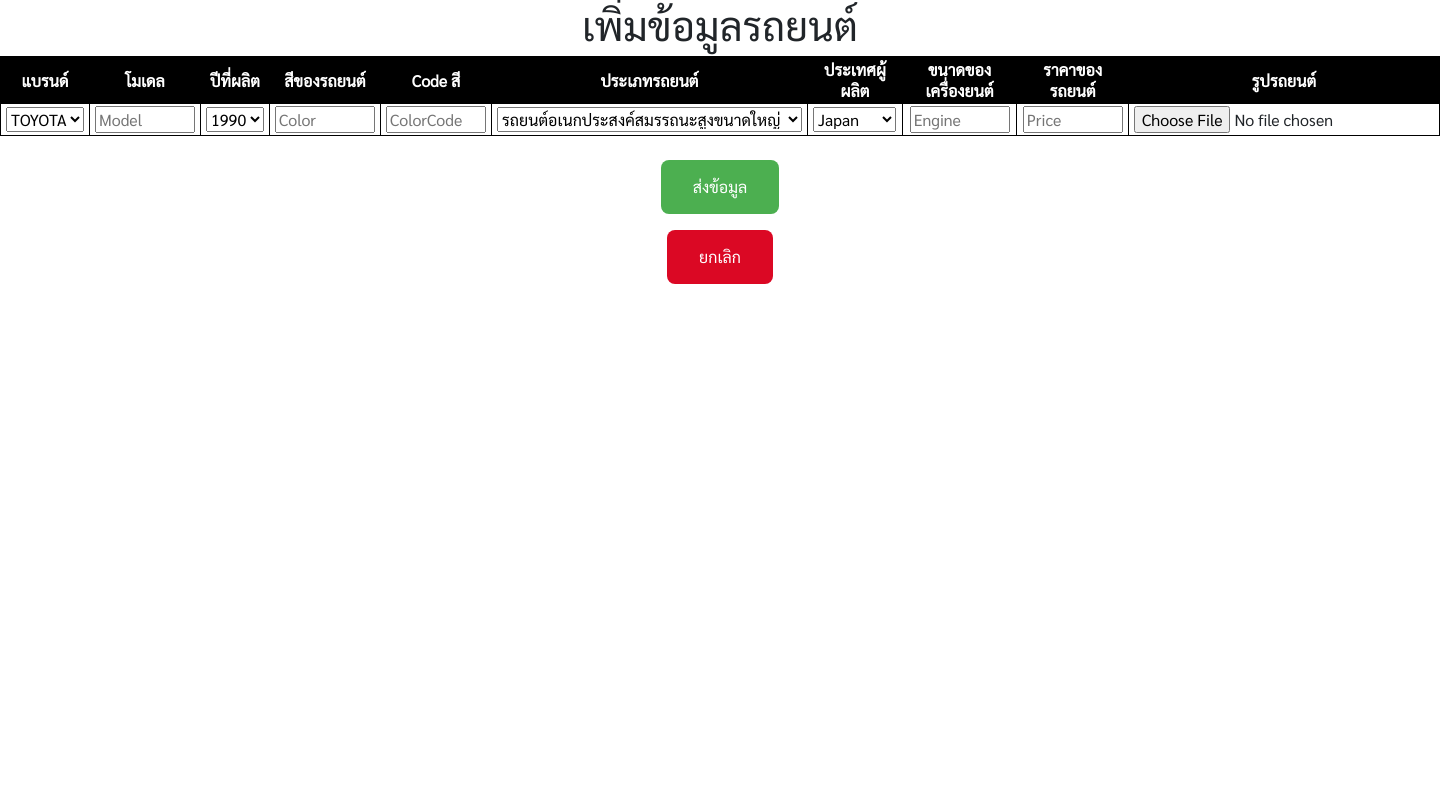
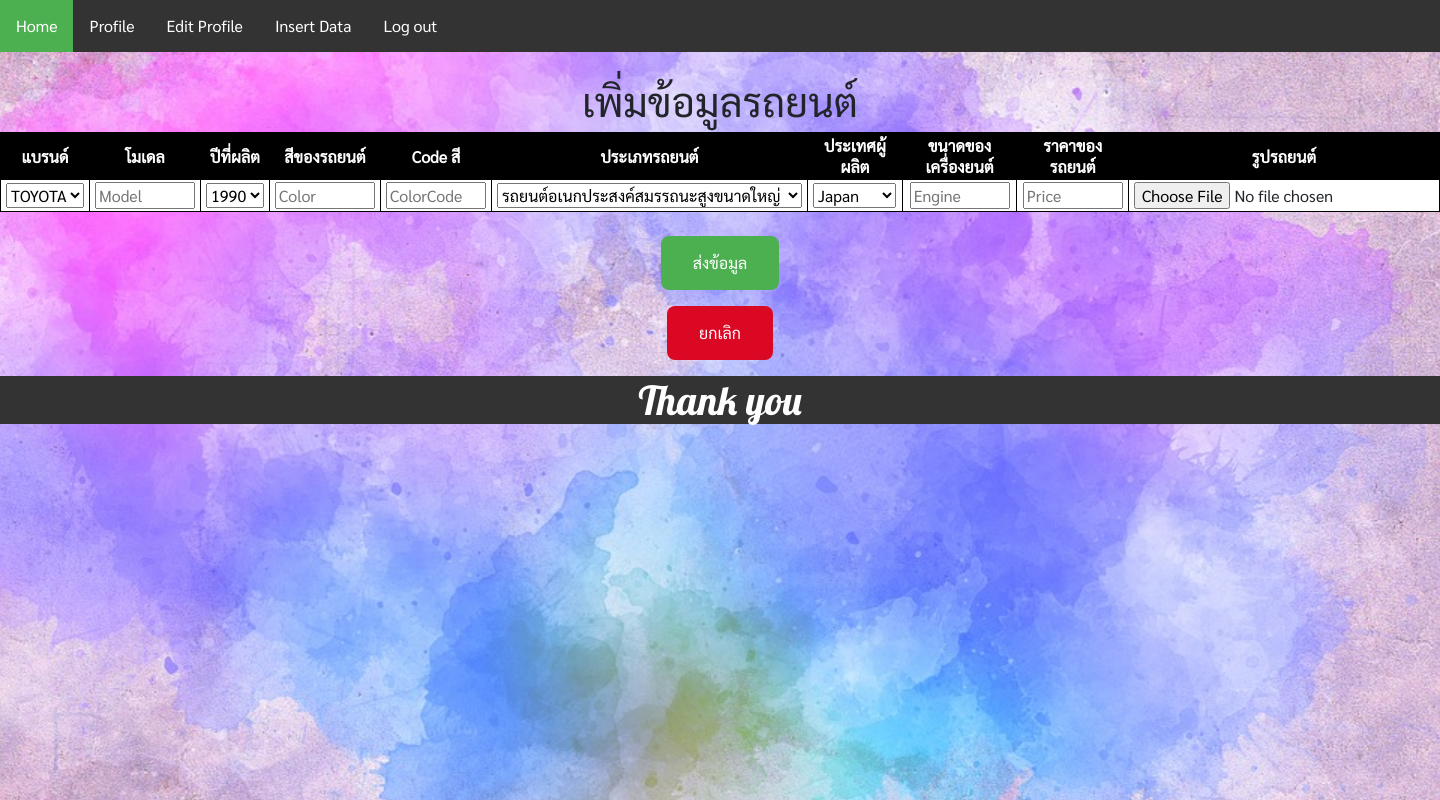
Before and after one commit to jrkub81/interm_2019, a PHP site: page /data_add.php in a window 1440 px wide. Run offline with PHP 8.4, Linux system fonts and the light colour scheme; the visitor is signed in with stand-in values (Sample User, id 1); data comes from the database, SQL or seed files in the repository; data that the repository does not hold is empty.

Commit message:
add head,footer
in data_add
data edit
edit_profile
profile

```diff
--- a/data_add.php
+++ b/data_add.php
@@ -16,36 +16,14 @@
 <?php
     include 'style.php';
     ?>
-<body>
+<body class="body-main">
     <?php
     include 'condb.php';
 
     ?>
     <?php
-                $sql_user = "SELECT * FROM in_user WHERE user_name = '".$_SESSION["username"]."'";
-                $result2 = $conn->query($sql_user);
-                $result2->num_rows>0;
-                while ($row2 = $result2->fetch_assoc()) {
-                    if ($row2["user_name"]!=''&& $row2["user_password"]!=''&& $row2["user_nickname"]=='') {
-                ?>
-                     <div style="text-align:right;">
-                     ชื่อผู้ใช้ : ไม่มี
-                <a href="profile.php">โปรไฟล์</a>
-                <a href="edit_profile.php">แก้ไขโปรไฟล์</a>
-                </div>
-                <?php
-                    }else {
-                ?>
-                     <div style="text-align:right;">
-                ชื่อผู้ใช้ :
-                <?=$row2["user_nickname"]; ?>
-                <a href="profile.php">โปรไฟล์</a>
-                <a href="edit_profile.php">แก้ไขโปรไฟล์</a>
-                </div>
-                <?php
-                    }
-                 }
-                 ?>
+     include 'head.php';
+    ?>
 
               <form action="insert_car.php" method = "POST" class= "ed-tb" enctype="multipart/form-data">
               <table class = my-table>
@@ -126,5 +104,8 @@
     ยกเลิก
     </button>
     </form>
+    <?php
+     include 'footer.php';
+    ?>
 </body>
 </html>
--- a/data_edit.php
+++ b/data_edit.php
@@ -16,6 +16,9 @@
    include 'style.php';
    ?>
 <body class="body-main">
+    <?php
+    include 'head.php';
+    ?>
     <h1 style="text-align:center">แก้ไขข้อมูล</h1>
     <?php
    include 'condb.php';
@@ -202,5 +205,8 @@
     ยกเลิก
     </button>
     </form>
+    <?php
+    include 'footer.php';
+    ?>
 </body>
 </html>
--- a/edit_profile.php
+++ b/edit_profile.php
@@ -11,13 +11,14 @@
 <?php
    include 'style.php';
     ?>
-<body>
+<body class="body-main">
     <?php
     include 'condb.php';
     $sql_user = "SELECT * FROM in_user WHERE user_name = '".$_SESSION["username"]."'";
     $result = $conn->query($sql_user);
                 if ($result->num_rows > 0) {
                     $row = $result->fetch_assoc();
+    include 'head.php';
     ?>
 
     <h1 style = "text-align: center">Edit Profile</h1>
--- a/head.php
+++ b/head.php
@@ -4,9 +4,9 @@
  include 'style.php';
 ?>
 <ul class="topnav">
-            <li><a class="active" href="#home">Home</a></li>
-            <li><a href="#news">Profile</a></li>
-            <li><a href="#contact">Edit Profile</a></li>
+            <li><a class="active" href="data.php">Home</a></li>
+            <li><a href="profile.php">Profile</a></li>
+            <li><a href="edit_profile.php">Edit Profile</a></li>
             <li><a href="data_add.php">Insert Data</a></li>
             <li><a href="logout.php">Log out</a></li>
 
--- a/profile.php
+++ b/profile.php
@@ -11,7 +11,10 @@ include 'condb.php';
 <head>
     <title>Profile</title>
 </head>
-<body>
+<body class="body-main">
+    <?php
+    include 'head.php';
+    ?>
     <h1 style="text-align:center">My profile</h1>
     <?php
     if ($result->num_rows > 0) {
--- a/style.php
+++ b/style.php
@@ -157,12 +157,10 @@ input{
 }
 .body-main{
   background-image:url("carsimg/bgone.jpg");
-  border-collapse: collapse;
-  border-spacing: 0;
-  width: 100%;
   height: 100%;
-  background-size: 100% 100%;
-  border: 1px solid #ddd;
+  background-position: center;
+  background-repeat: no-repeat;
+  background-size: cover;
 
 }
 .img-pro{
```
